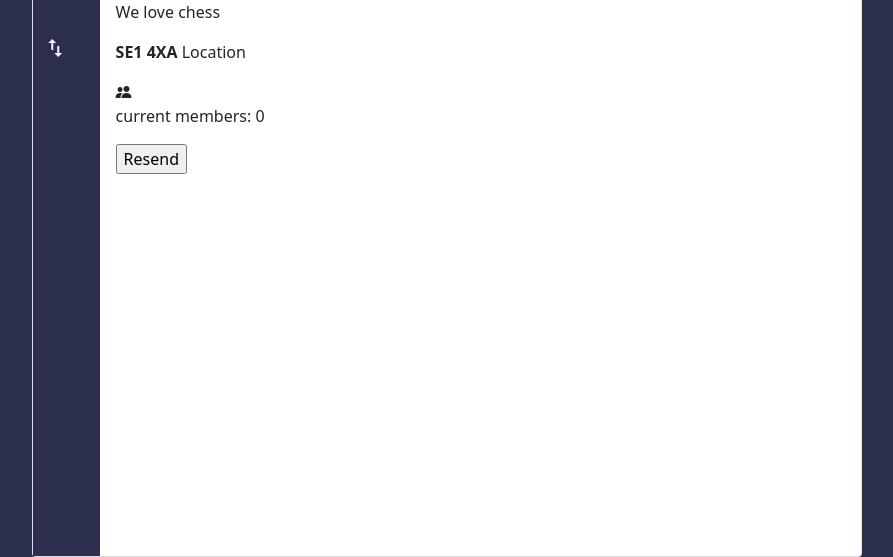
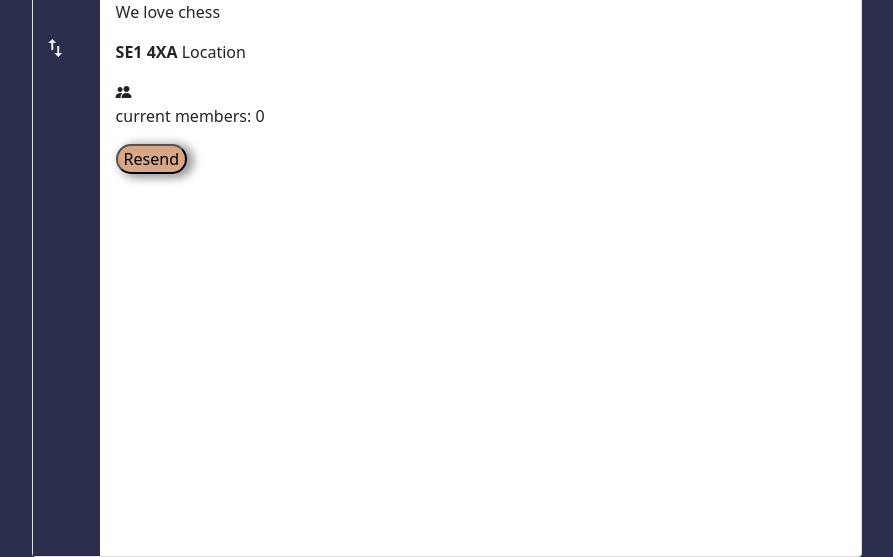
Before and after one commit to darianado/Chess-Management, a Django app: page /club/2 in a window 1280 px wide. Shown: the part 357-914 px from the top of the page, without its empty margins (193-1086 px from the left). Run offline with Django 3.2, Linux system fonts and the light colour scheme; a user stored in the database is signed in; data comes from the database, SQL or seed files in the repository; parts of the project's set-up code (start-up, migrations or seed data) failed here and were passed over; some libraries are stand-ins or nearby versions.

Commit message:
add buttons design

```diff
--- a/clubs/templates/base.html
+++ b/clubs/templates/base.html
@@ -10,6 +10,7 @@
         <!-- Bootstrap CSS -->
         <link href="https://cdn.jsdelivr.net/npm/bootstrap@5.0.2/dist/css/bootstrap.min.css" rel="stylesheet" integrity="sha384-EVSTQN3/azprG1Anm3QDgpJLIm9Nao0Yz1ztcQTwFspd3yD65VohhpuuCOmLASjC" crossorigin="anonymous">
         <link rel="stylesheet" href="https://cdn.jsdelivr.net/npm/bootstrap-icons@1.7.1/font/bootstrap-icons.css">
+        <link rel="stylesheet" href="https://fonts.googleapis.com/icon?family=Material+Icons">
         <link href="{% static 'style.css' %}"  rel="stylesheet">
         <title>Chess</title>
       </head>
--- a/clubs/templates/club_list.html
+++ b/clubs/templates/club_list.html
@@ -21,7 +21,7 @@
 
         <div>
           <form action="{% url 'create_club' %}">
-              <button  class="btn btn-dark me-md-2">
+              <button  >
                   Create Club
               </button>
           </form>
--- a/clubs/templates/partials/applicant_as_table_row.html
+++ b/clubs/templates/partials/applicant_as_table_row.html
@@ -61,12 +61,12 @@
 
     <td>
         <form action="{% url 'deny_applicant' applicant.id  %}">
-            <button  class="btn btn-secondary">Deny</button>
+            <button >Deny</button>
         </form>
     <!-- </td>
     <td> -->
         <form action="{% url 'accept_applicant' applicant.id %}">
-            <button class="btn btn-secondary">Accept</button>
+            <button >Accept</button>
         </form>
     </td>
 
--- a/clubs/templates/partials/club_profile.html
+++ b/clubs/templates/partials/club_profile.html
@@ -4,7 +4,7 @@
   </div>
 </div>
 
-
+<div>
       <p class="profile-bio">
         {{ club.description}}
       </p>
@@ -18,11 +18,11 @@
         <p>current members: {{number_of_members}}</p>
       </div>
       <div>
-        {%if member_in_club == None %}
+        {% if member_in_club == None %}
             <form action= "{% url 'apply_to_club' club.id %}">
               <input type='submit' value= 'Apply'/>
             </form>
-          {% elif member_in_club == 3 %}
+          {% elif member_in_club == 3 or member_in_club == 2 %}
             <form action= "{% url 'leave_a_club' club.id %}">
               <input type='submit' value= 'Leave'/>
             </form>
@@ -32,3 +32,5 @@
             </form>
         {% endif %}
       </div>
+
+</div>
--- a/clubs/templates/partials/side-bar.html
+++ b/clubs/templates/partials/side-bar.html
@@ -1,10 +1,5 @@
-{% extends 'base.html' %}
+
 {% load static %}
-
-
-{% block body %}
-<link rel="stylesheet" href="https://fonts.googleapis.com/icon?family=Material+Icons">
-
 
 
 <div id="mySidebar" class="sidebar m-0 fixed-left" onmouseover="toggleSidebar()" onmouseout="toggleSidebar()">
@@ -43,4 +38,3 @@ function toggleSidebar() {
   }
 }
 </script>
-{% endblock %}
--- a/clubs/templates/welcome.html
+++ b/clubs/templates/welcome.html
@@ -13,11 +13,11 @@
           <h1 class="cover-heading">Welcome to the chess club</h1>
 
           <p class="cover-text">
-            <a href="{% url 'sign_up' %}" class="btn btn-lg btn-secondary">Sign up</a >
+            <button href="{% url 'sign_up' %}" >Sign up</button >
           </p >
 
-          <p>
-            <a href="{% url 'log_in' %}" class="btn btn-lg btn-secondary">Log in</a >
+          <p class="cover-text">
+            <button href="{% url 'log_in' %}" >Log in</button >
           </p >
 
         </div>
--- a/clubs/views.py
+++ b/clubs/views.py
@@ -177,19 +177,19 @@ def officer_promote(request,member_id):
     c_id=Members.objects.get(id=member_id).club.id
     Members.objects.get(id=member_id).officer_promote()
     action = Events.objects.create(club=Members.objects.get(id=member_id).club, user=Members.objects.get(id=member_id).user, action = 4)
-    return redirect('role', club_id = c_id)
+    return redirect('show_club', club_id = c_id)
 
 def officer_demote(request,member_id):
     c_id=Members.objects.get(id=member_id).club.id
     Members.objects.get(id=member_id).officer_demote()
     action = Events.objects.create(club=Members.objects.get(id=member_id).club, user=Members.objects.get(id=member_id).user, action = 5)
-    return redirect('role', club_id = c_id)
+    return redirect('show_club', club_id = c_id)
 
 def member_promote(request,member_id):
     c_id=Members.objects.get(id=member_id).club.id
     Members.objects.get(id=member_id).member_promote()
     action = Events.objects.create(club=Members.objects.get(id=member_id).club, user=Members.objects.get(id=member_id).user, action = 4)
-    return redirect('role', club_id = c_id)
+    return redirect('show_club', club_id = c_id)
 
 def member_kick(request,member_id):
     c_id=Members.objects.get(id=member_id).club.id
--- a/static/style.css
+++ b/static/style.css
@@ -1,4 +1,8 @@
-
+button, input[type="submit"]{
+  background: #D7A786;
+  box-shadow: 5px 2px 10px 2px rgba(0, 0, 0, 0.4);
+  border-radius: 30px;
+}
 #nav-title {
 
     font-family: Roboto Slab;
```
Also changed, not shown: clubs/templates/partials/dashboard.html (+10 -7 lines), clubs/templates/partials/roles_list_table.html (+27 -36 lines).
